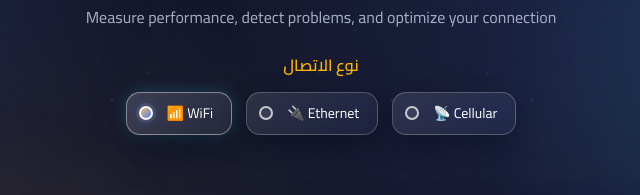
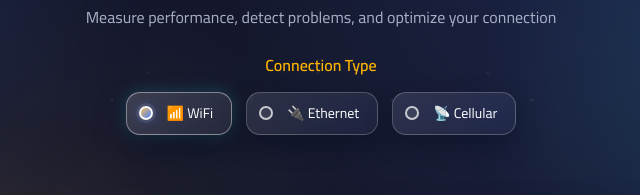
Before and after one commit to yaserbr/NETSCOPE, a website: page public/index.html in a window 1280 px wide. Shown: the part 223-418 px from the top of the page, 319-959 px from the left. Drawn offline with nearby package versions, Linux system fonts and the light colour scheme.

Commit message:
edit language

```diff
--- a/public/index.html
+++ b/public/index.html
@@ -52,7 +52,7 @@
       Measure performance, detect problems, and optimize your connection
     </p>
 
-    <label class="connection-label">نوع الاتصال</label>
+    <label class="connection-label">Connection Type</label>
 
     <div class="mb-3 text-center">
       <div class="text-center mb-4">
```
